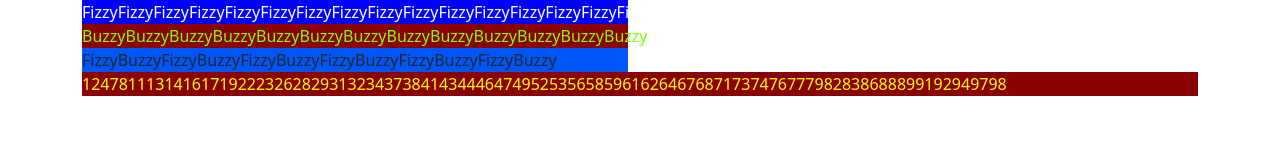
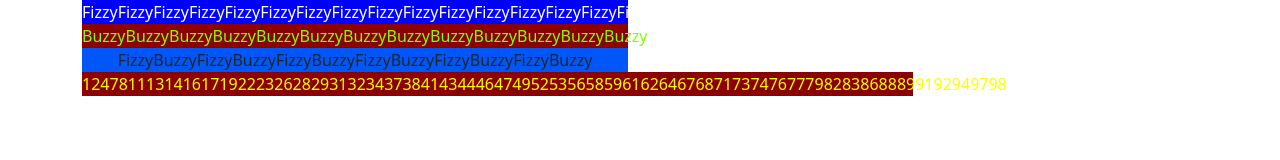
Before and after one commit to FrancescoLoCasto/js-fizzbuzz, a plain HTML site: page index.html in a window 1280 px wide. Drawn offline with nearby package versions, Linux system fonts and the light colour scheme.

Commit message:
text center

```diff
--- a/index.html
+++ b/index.html
@@ -21,20 +21,20 @@
                </div>
             </div>
 
-            <div class="row">
+            <div class="row text-center">
                <div class="col-6">
                   <div id="Buzz"></div>
                </div>
             </div>
 
-            <div class="row">
+            <div class="row text-center">
                <div class="col-6">
                   <div id="FizzBuzz"></div>
                </div>
             </div>
 
-            <div class="row">
-               <div class="col-12">
+            <div class="row text-center">
+               <div class="col-9">
                   <div id="fizzNumbers"></div>
                </div>
             </div>
```
